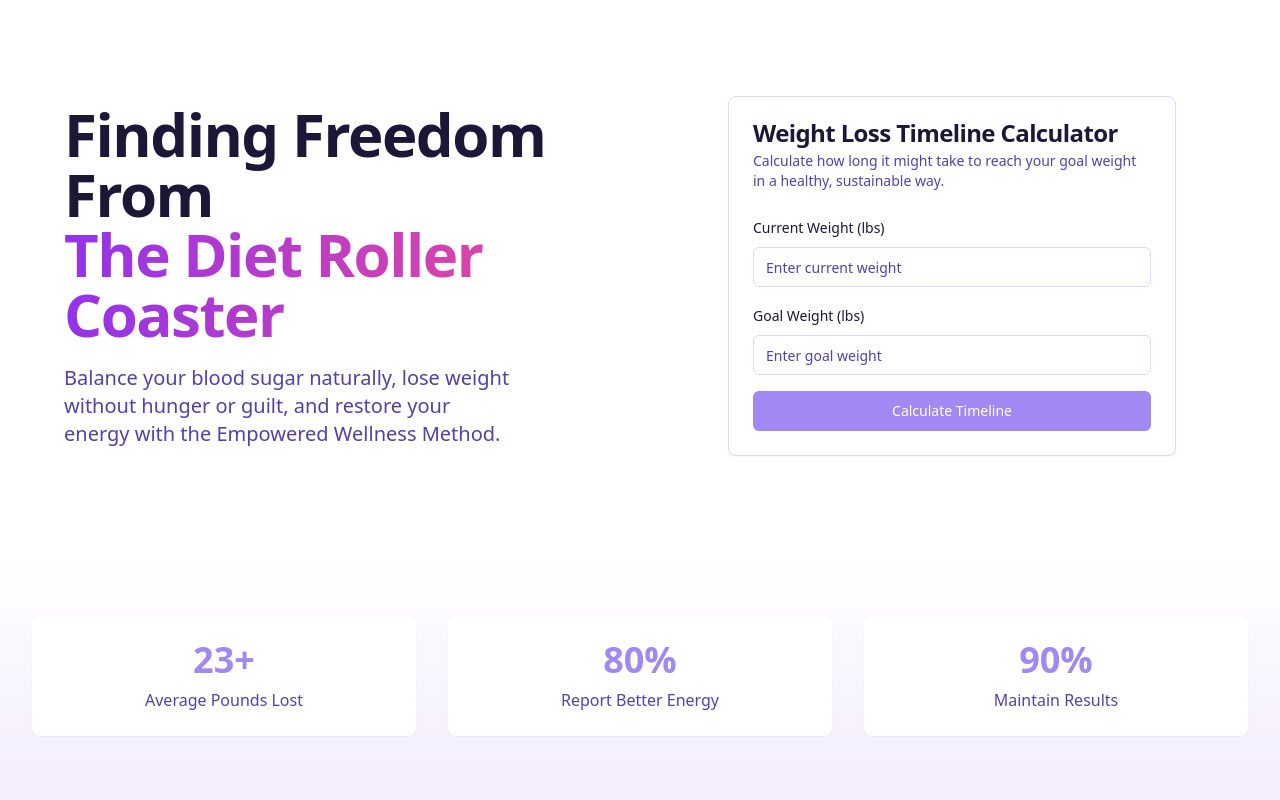
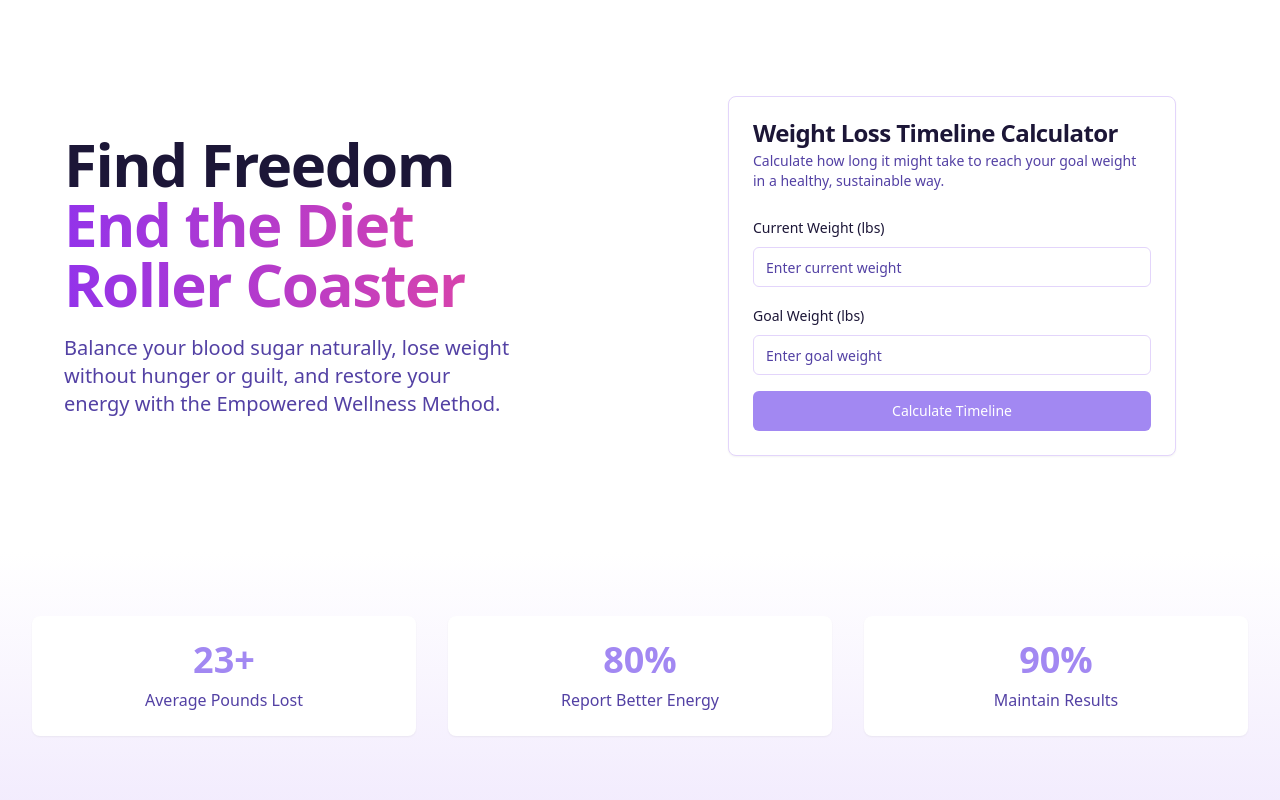
Before and after one commit to izzydoesizzy/shelly-heinrichs, a React (Vite) app: page / in a window 1280 px wide. Shown: the top 800 px of the page. Built offline with nearby package versions, Linux system fonts and the light colour scheme.

Commit message:
Rewrite heading in Hero component
Updated the heading in the Hero component to "Find Freedom" and "End the Diet Roller Coaster" for improved clarity and impact.
[skip gpt_engineer]

```diff
--- a/src/components/Hero.tsx
+++ b/src/components/Hero.tsx
@@ -6,9 +6,9 @@ export const Hero = () => {
       <div className="relative px-4 lg:px-8 flex justify-end">
         <div className="text-left max-w-xl">
           <h1 className="text-4xl font-bold tracking-tight text-foreground sm:text-5xl md:text-6xl">
-            <span className="block">Finding Freedom From</span>
+            <span className="block">Find Freedom</span>
             <span className="block bg-clip-text text-transparent bg-gradient-to-r from-purple-600 to-pink-500">
-              The Diet Roller Coaster
+              End the Diet Roller Coaster
             </span>
           </h1>
           <p className="mt-3 text-base text-muted-foreground sm:text-lg md:mt-5 md:text-xl max-w-md">
```
